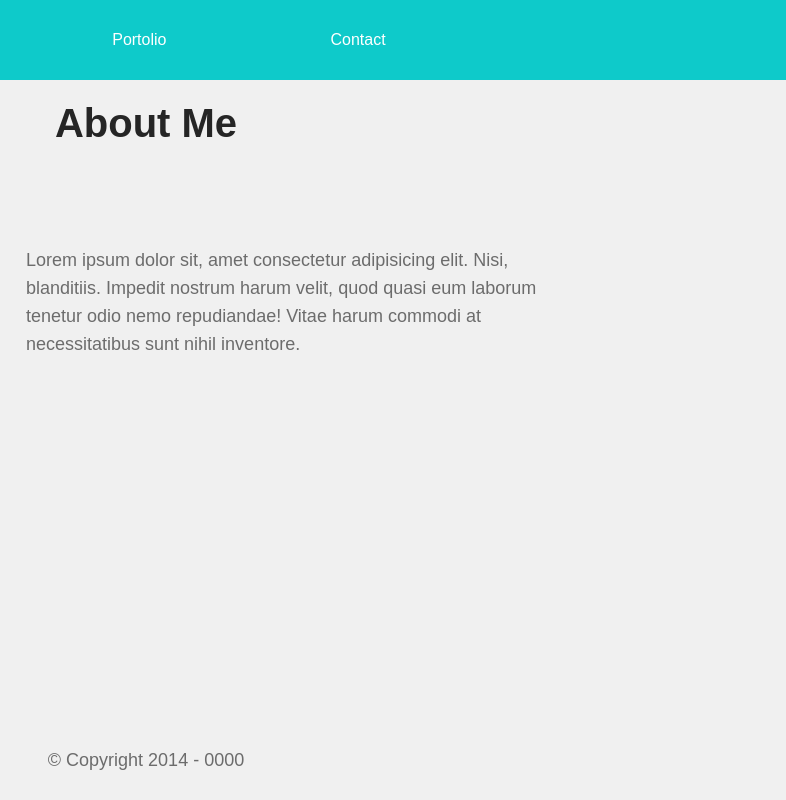
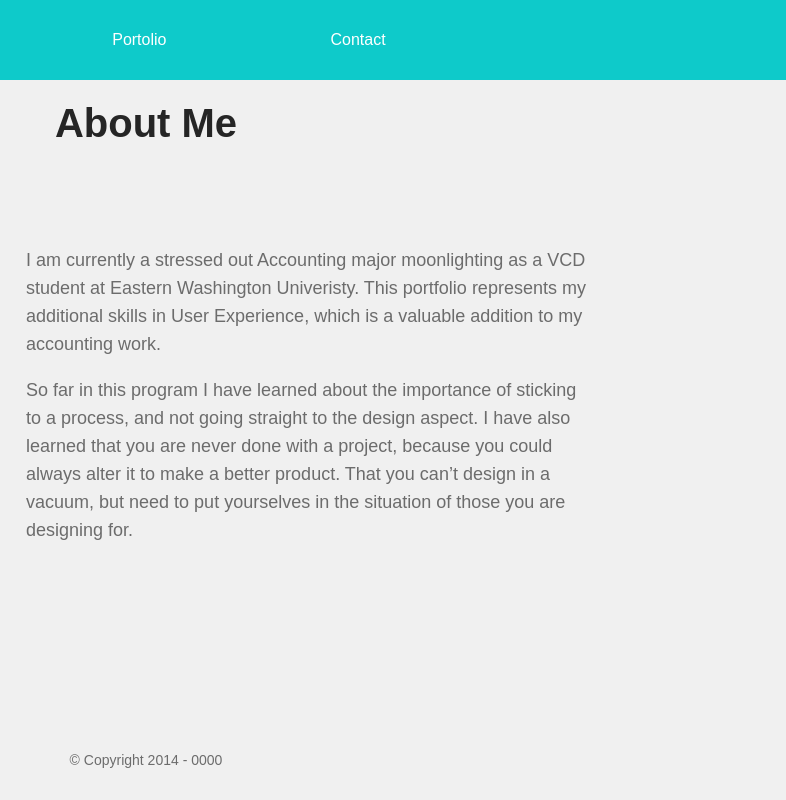
Before and after one commit to emccullough1/emccullough1.github.io, a plain HTML site: page about.html in a window 1280 px wide. Shown: the full height of the page, 494-1280 px from the left. Drawn offline with nearby package versions, Linux system fonts and the light colour scheme.

Commit message:
add about me content

```diff
--- a/about.html
+++ b/about.html
@@ -44,9 +44,11 @@
 
     <div class="about-wrap">
         <img src="https://scontent-sea1-1.xx.fbcdn.net/v/t1.0-9/14212674_1038306532949473_7817726143595790859_n.jpg?_nc_cat=103&_nc_oc=AQmqjs6I9td5yY1XILtxeHnUHOVQQMKdppFh1njl7xwK22zcOamHiV5TkHVq55kevnk&_nc_ht=scontent-sea1-1.xx&oh=8b673df30e991b29a6221b1d7601b929&oe=5D0386B6" alt="" class="about-img">
-
-
-        <p id="about-text">Lorem ipsum dolor sit, amet consectetur adipisicing elit. Nisi, blanditiis. Impedit nostrum harum velit, quod quasi eum laborum tenetur odio nemo repudiandae! Vitae harum commodi at necessitatibus sunt nihil inventore.</p>
+        <div id="about-text">
+            <p >I am currently a stressed out Accounting major moonlighting as a VCD student at Eastern Washington Univeristy. This portfolio represents my additional skills in User Experience, which is a valuable addition to my accounting work. </p>
+            <br>
+            <p>So far in this program I have learned about the importance of sticking to a process, and not going straight to the design aspect. I have also learned that you are never done with a project, because you could always alter it to make a better product. That you can’t design in a vacuum, but need to put yourselves in the situation of those you are designing for.</p>
+        </div>
     </div>
 
 
@@ -60,7 +62,7 @@
 
 
    <footer>
-    <p>&copy; Copyright 2014 - <span>0000</span></p>
+    <p id="copyright">&copy; Copyright 2014 - <span>0000</span></p>
 
   </footer>
 </body>
--- a/css/styles.css
+++ b/css/styles.css
@@ -216,6 +216,9 @@ textarea {
   width: 100px;
   margin-left: 300px;
   background-color: #0ecaca;
+  color: white;
+  font-family: 'Pavanam', sans-serif;
+
 }
 
 /* about  */
```
Also changed, not shown: contact.html (+1 -1 lines).
